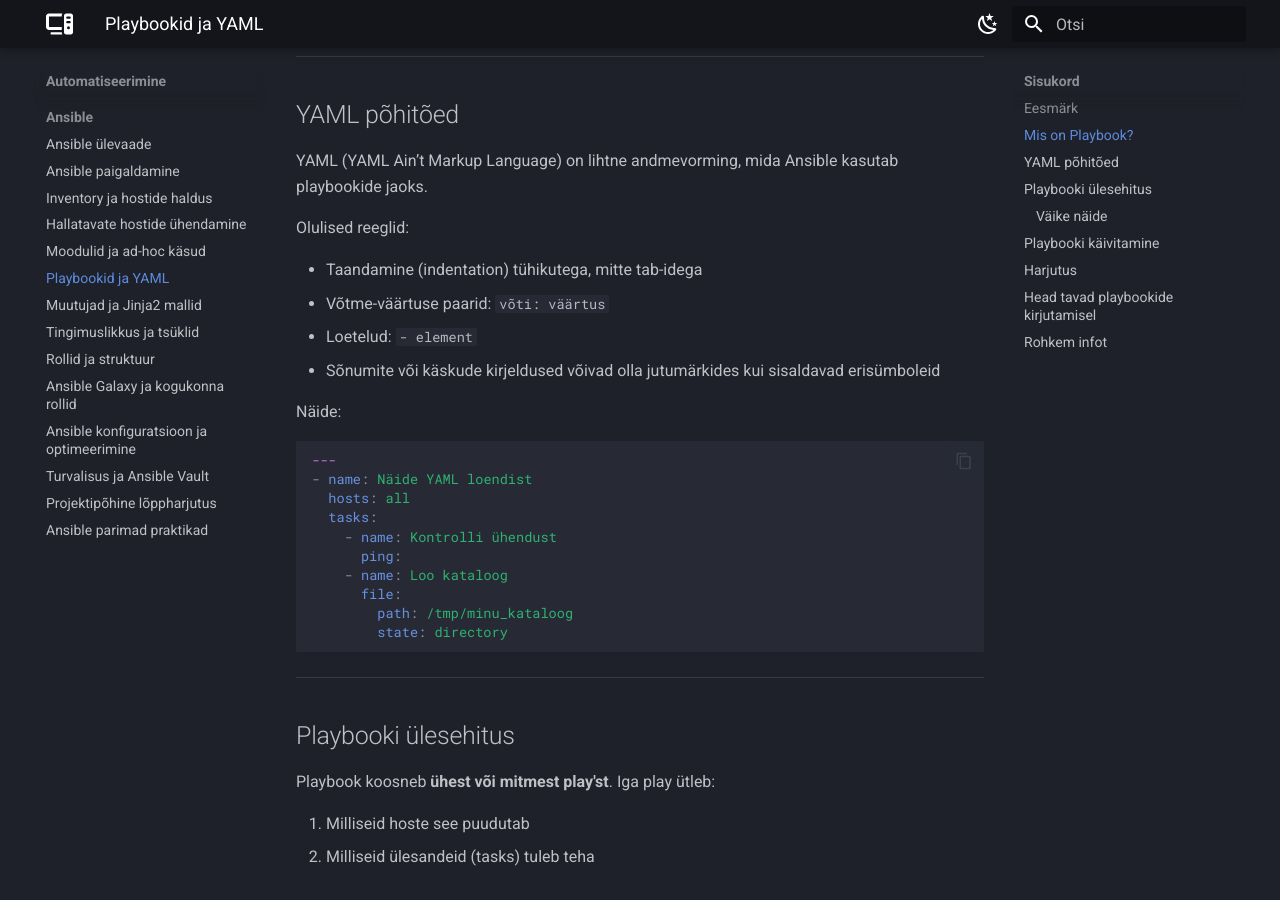
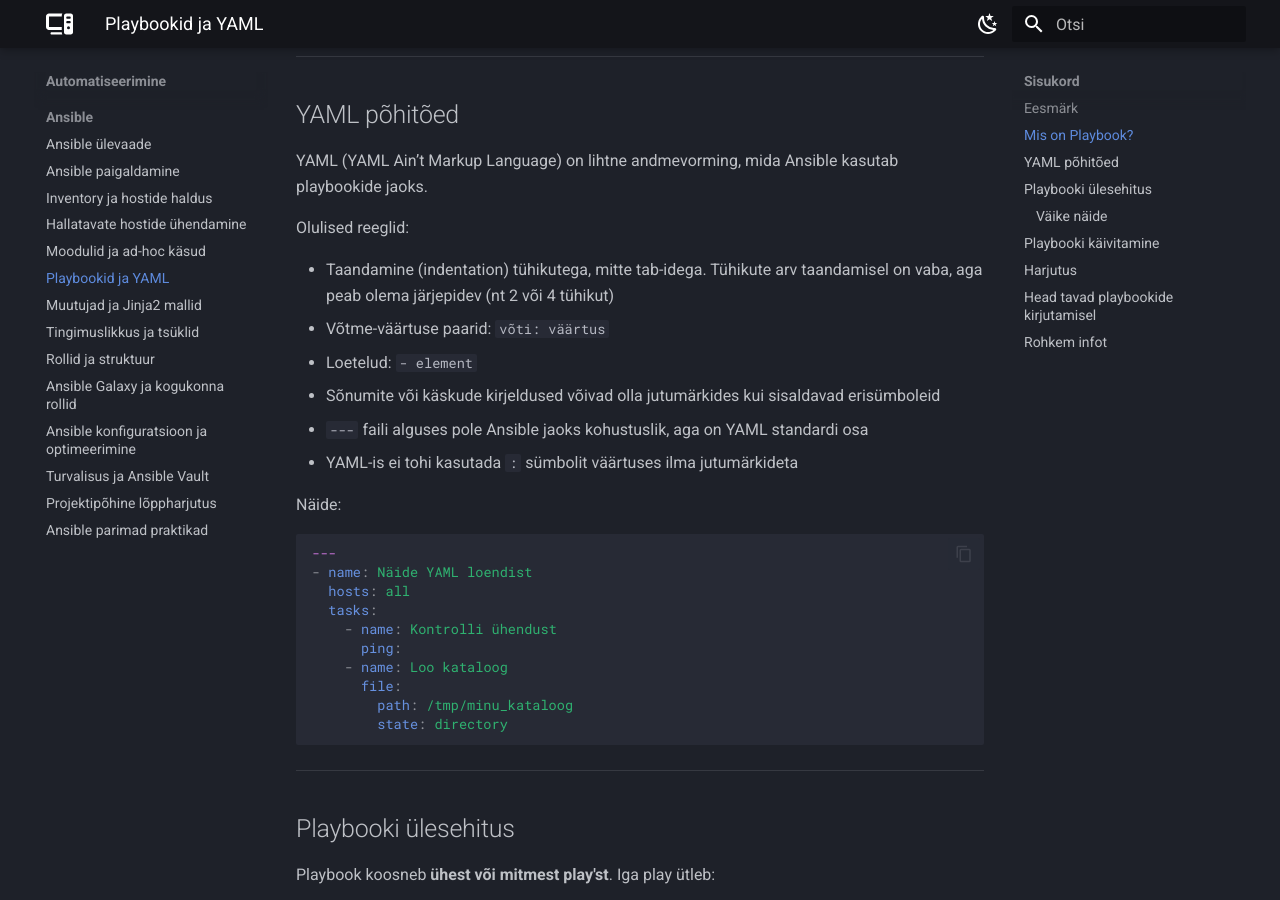
Before and after one commit to priitpaap/priitpaap.github.io, an MkDocs documentation site: the page built from docs/ansible/ansibleplaybooks.md, in a window 1280 px wide and 900 px high, scrolled down 708 px. Built offline with MkDocs 1.6.1 and Material for MkDocs 9.7.7, drawn with Linux system fonts in a browser that asks for light colours.

Commit message:
täpsustused

```diff
--- a/docs/ansible/ansibleplaybooks.md
+++ b/docs/ansible/ansibleplaybooks.md
@@ -28,10 +28,12 @@
 
 Olulised reeglid:
 
-- Taandamine (indentation) tühikutega, mitte tab-idega
+- Taandamine (indentation) tühikutega, mitte tab-idega. Tühikute arv taandamisel on vaba, aga peab olema järjepidev (nt 2 või 4 tühikut)
 - Võtme-väärtuse paarid: `võti: väärtus`
 - Loetelud: `- element`
 - Sõnumite või käskude kirjeldused võivad olla jutumärkides kui sisaldavad erisümboleid
+- `---` faili alguses pole Ansible jaoks kohustuslik, aga on YAML standardi osa
+- YAML-is ei tohi kasutada `:` sümbolit väärtuses ilma jutumärkideta
 
 Näide:
 
```
Also changed, not shown: docs/ansible/ansibleinventory.md (+1 -1 lines).
